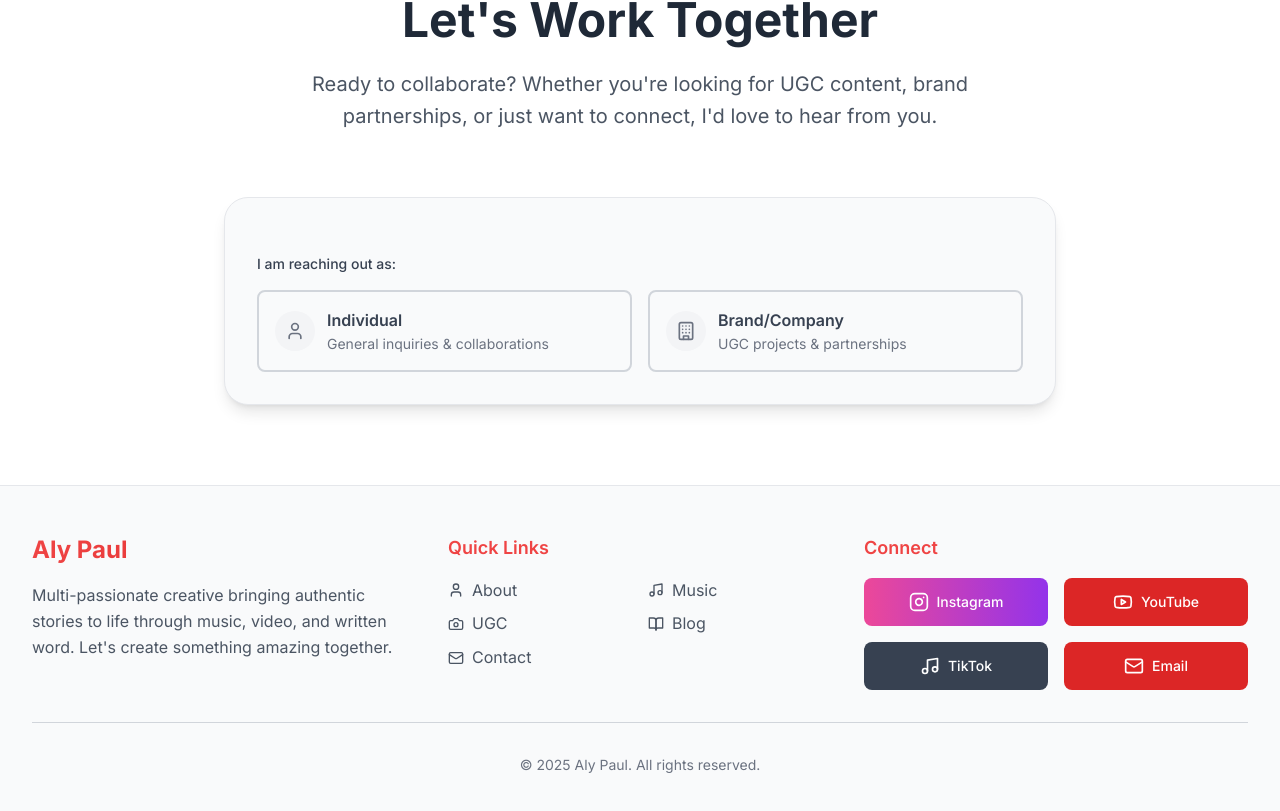
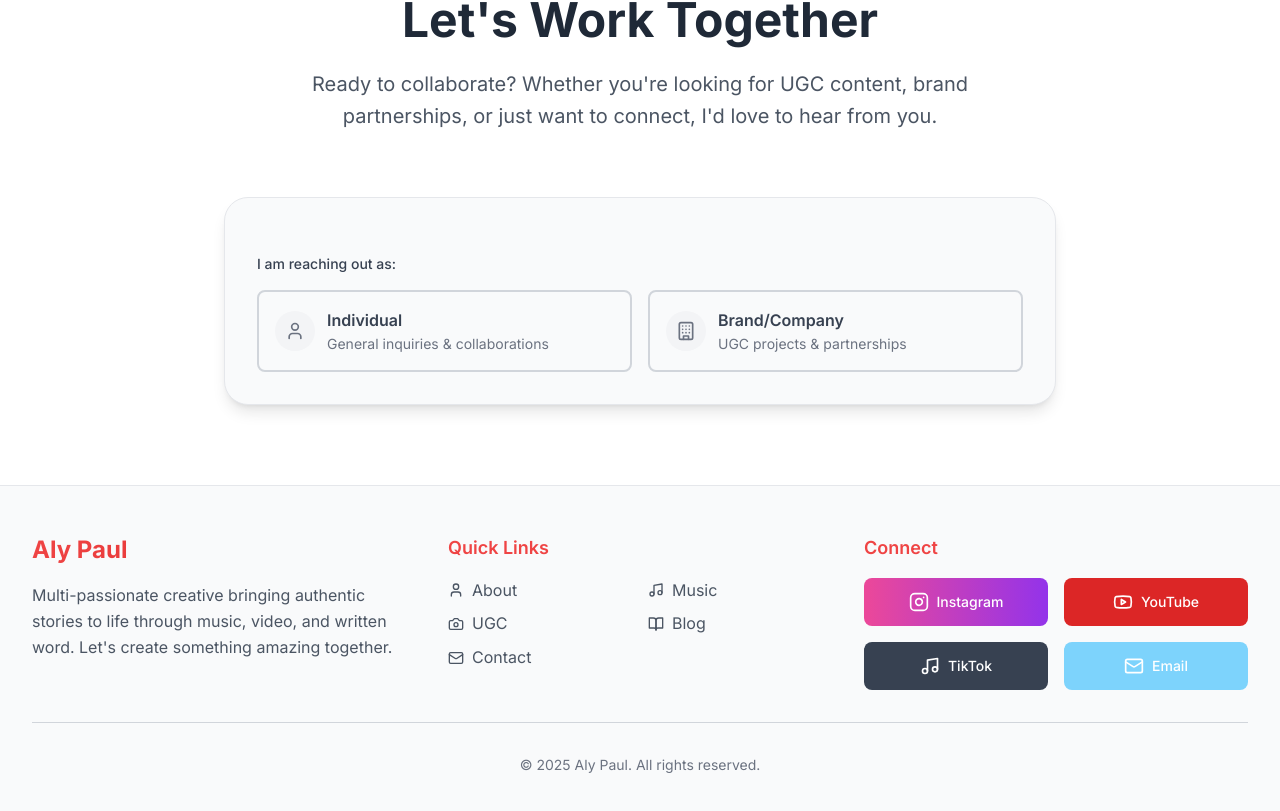
Before and after one commit to niya-shroff/alykatpaulport, a React (Vite) app: page / in a window 1280 px wide. Shown: the part 6719-7530 px from the top of the page. Built offline with nearby package versions, Linux system fonts and the light colour scheme.

Commit message:
Change Email Button to Baby Blue

```diff
--- a/src/components/Footer.tsx
+++ b/src/components/Footer.tsx
@@ -74,7 +74,7 @@ export default function Footer() {
               </a>
               <a
                 href="mailto:contact@alykatpaul.me"
-                className="flex items-center justify-center w-full h-12 bg-red-600 hover:bg-red-700 text-white rounded-lg hover:scale-105 transition-all duration-200"
+                className="flex items-center justify-center w-full h-12 bg-sky-300 hover:bg-sky-400 text-white rounded-lg hover:scale-105 transition-all duration-200"
               >
                 <Mail className="w-5 h-5 mr-2" />
                 <span className="text-sm font-medium">Email</span>
```
